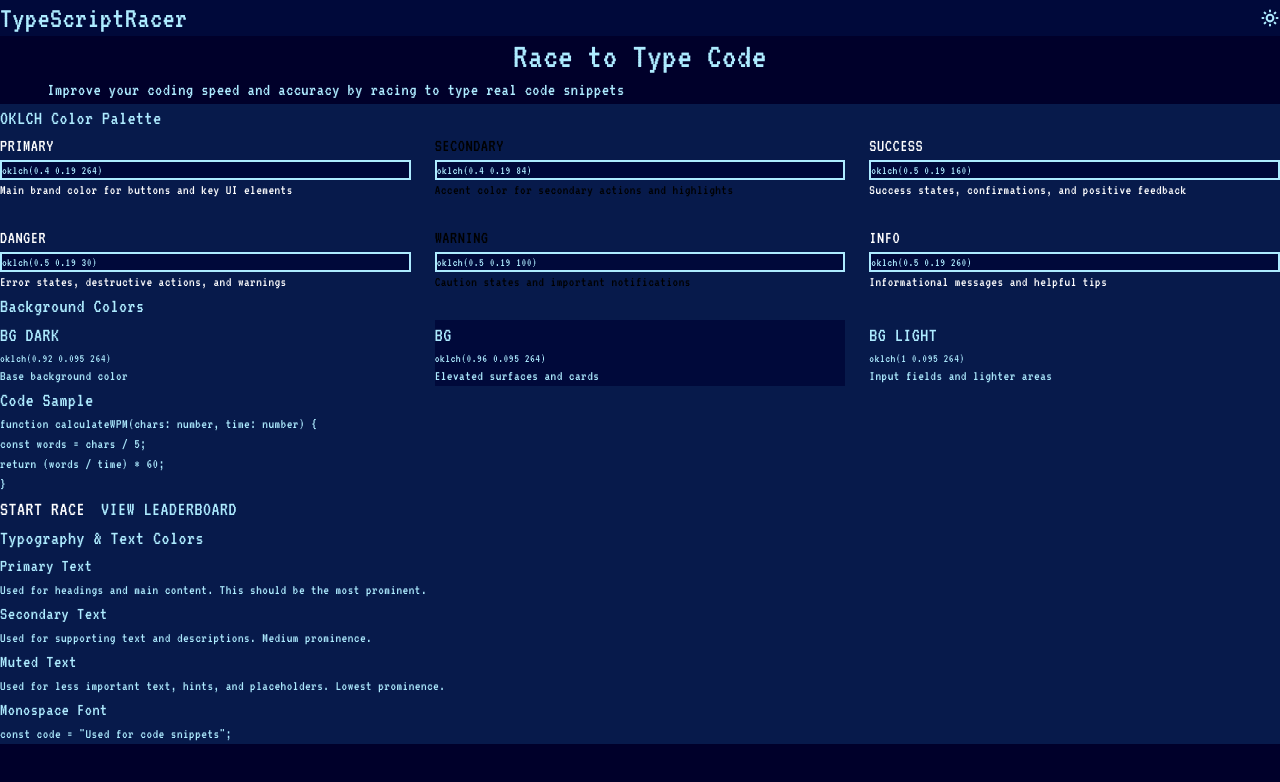
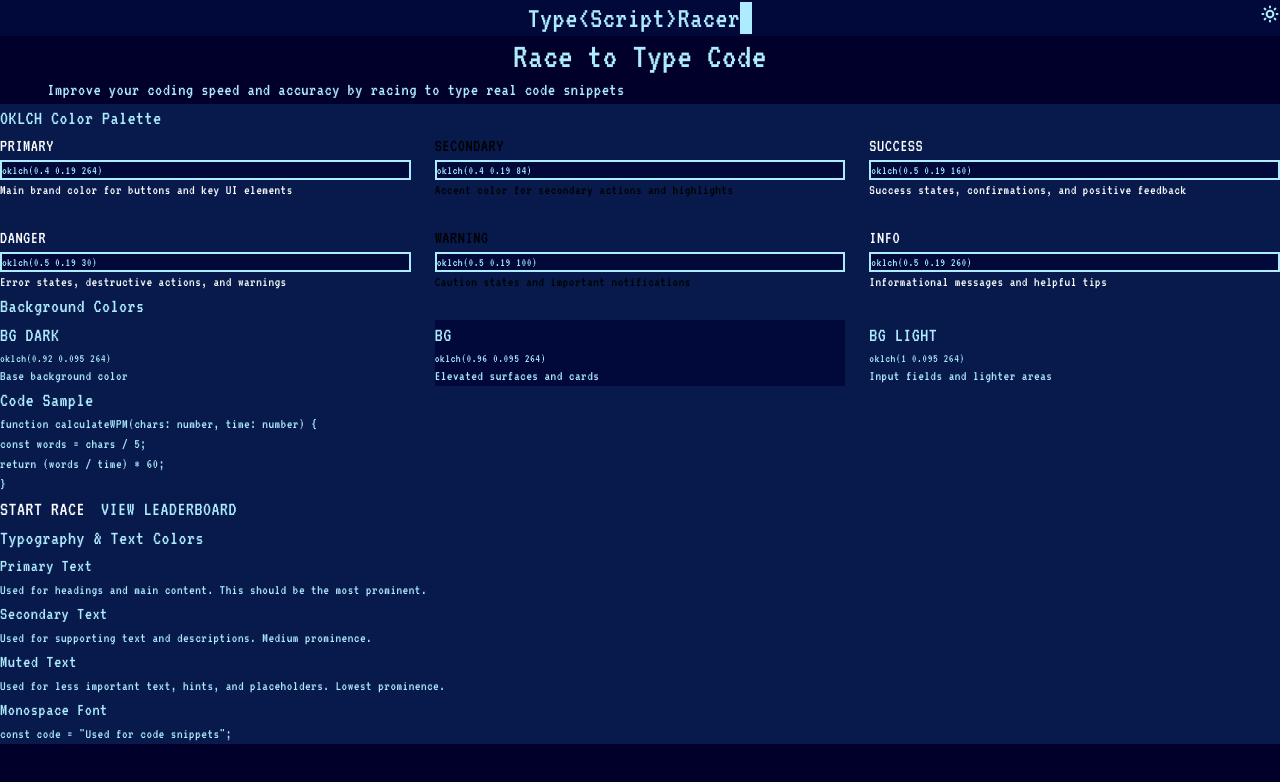
Before and after one commit to BenjaminStubina/TypeScriptRacer, a React (Vite) app in the folder TypeScriptRacer/: page / in a window 1280 px wide. Shown: the top 782 px of the page. Built offline with nearby package versions, Linux system fonts and the light colour scheme.

Commit message:
Add animation to the header

```diff
--- a/TypeScriptRacer/src/App.tsx
+++ b/TypeScriptRacer/src/App.tsx
@@ -1,18 +1,10 @@
 import './App.css'
-import { ThemeToggle } from './Components/ThemeToggle'
+import { Header } from './Components/Header'
 
 function App() {
   return (
       <div style={{backgroundColor: 'var(--bg-dark)'}} className="min-h-screen transition-colors duration-200">
-      {/* Header */}
-      <header style={{backgroundColor: 'var(--bg)'}} className="border-b-brutal border-text-primary px-6 py-4">
-        <div className="max-w-7xl mx-auto flex items-center justify-between">
-          <h1 className="text-3xl text-text-primary">
-            TypeScriptRacer
-          </h1>
-          <ThemeToggle />
-        </div>
-      </header>
+      <Header />
 
       {/* Main Content - Demo */}
       <main className="max-w-7xl mx-auto px-6 py-12">
--- /dev/null
+++ b/TypeScriptRacer/src/Components/Header.css
@@ -0,0 +1,13 @@
+/* Blinking Cursor Animation */
+@keyframes blink {
+  0%, 49% {
+    opacity: 1;
+  }
+  50%, 100% {
+    opacity: 0;
+  }
+}
+
+.animate-blink {
+  animation: blink 1s step-end infinite;
+}
--- a/TypeScriptRacer/src/Components/Header.tsx
+++ b/TypeScriptRacer/src/Components/Header.tsx
@@ -0,0 +1,148 @@
+import { ThemeToggle } from './ThemeToggle'
+import { useState, useEffect } from 'react'
+import './Header.css'
+
+export function Header() {
+  const fullText = 'Type<Script>Racer'
+  const typoText = 'Type<Scropt>Racer' // Typo: "Scropt" instead of "Script"
+  const typoPosition = 14 // Position where we stop typing after typo: "Type<Scropt>Ra"
+  const correctPosition = 7 // Position to backtrack to: "Type<Sc"
+
+  const [displayText, setDisplayText] = useState('')
+  const [isTyping, setIsTyping] = useState(true)
+  const [isPaused, setIsPaused] = useState(false)
+  const [isPausedAfterErase, setIsPausedAfterErase] = useState(false)
+  const [isFixingTypo, setIsFixingTypo] = useState(false)
+  const [isPausedAfterTypo, setIsPausedAfterTypo] = useState(false)
+  const [isTypingCorrection, setIsTypingCorrection] = useState(false)
+
+  useEffect(() => {
+    let timeout: number
+
+    if (isPaused) {
+      // Pause for 8 seconds when text is complete
+      timeout = setTimeout(() => {
+        setIsPaused(false)
+        setIsTyping(false)
+      }, 8000)
+    } else if (isPausedAfterErase) {
+      // Pause for 2 seconds after erasing before typing again
+      timeout = setTimeout(() => {
+        setIsPausedAfterErase(false)
+        setIsTyping(true)
+      }, 2000)
+    } else if (isPausedAfterTypo) {
+      // Pause briefly after making typo before fixing it
+      timeout = setTimeout(() => {
+        setIsPausedAfterTypo(false)
+        setIsFixingTypo(true)
+      }, 500)
+    } else if (isFixingTypo) {
+      // Erase back to correct position
+      if (displayText.length > correctPosition) {
+        timeout = setTimeout(() => {
+          setDisplayText(displayText.slice(0, -1))
+        }, 80) // Faster erase for fixing typo
+      } else {
+        setIsFixingTypo(false)
+        setIsTypingCorrection(true)
+      }
+    } else if (isTypingCorrection) {
+      // Type the correct version
+      if (displayText.length < fullText.length) {
+        timeout = setTimeout(() => {
+          setDisplayText(fullText.slice(0, displayText.length + 1))
+        }, 150)
+      } else {
+        setIsTypingCorrection(false)
+        setIsPaused(true)
+      }
+    } else if (isTyping) {
+      // Initial typing animation with typo
+      if (displayText.length < typoPosition) {
+        timeout = setTimeout(() => {
+          setDisplayText(typoText.slice(0, displayText.length + 1))
+        }, 150) // Type speed
+      } else {
+        setIsTyping(false)
+        setIsPausedAfterTypo(true)
+      }
+    } else {
+      // Erasing animation (final erase at end)
+      if (displayText.length > 0) {
+        timeout = setTimeout(() => {
+          setDisplayText(displayText.slice(0, -1))
+        }, 100) // Erase speed
+      } else {
+        setIsPausedAfterErase(true)
+      }
+    }
+
+    return () => clearTimeout(timeout)
+  }, [displayText, isTyping, isPaused, isPausedAfterErase, isFixingTypo, isPausedAfterTypo, isTypingCorrection, fullText, typoText, typoPosition, correctPosition])
+
+  // Parse the display text to identify the <Script> part and show typo underline
+  const renderText = () => {
+    // Check if we're in the typo state (after typing typo but before fixing)
+    const hasTypo = displayText.includes('<Scropt') && (isPausedAfterTypo || isFixingTypo)
+
+    const scriptStart = displayText.indexOf('<Script>')
+    const typoStart = displayText.indexOf('<Scropt')
+
+    if (hasTypo && typoStart !== -1) {
+      // Show typo with red underline
+      const beforeTypo = displayText.slice(0, typoStart)
+      const typoLength = Math.min(displayText.length - typoStart, 7) // '<Scropt'.length = 7
+      const typoPart = displayText.slice(typoStart, typoStart + typoLength)
+      const afterTypo = displayText.slice(typoStart + typoLength)
+
+      return (
+        <>
+          {beforeTypo}
+          <span className="text-primary font-bold" style={{ textDecoration: 'underline wavy', textDecorationColor: 'red', textDecorationThickness: '2px', textDecorationSkipInk: 'none' }}>
+            {typoPart}
+          </span>
+          {afterTypo}
+        </>
+      )
+    }
+
+    if (scriptStart === -1 || displayText.length <= scriptStart) {
+      // Haven't reached <Script> yet or already past it
+      return <>{displayText}</>
+    }
+
+    const beforeScript = displayText.slice(0, scriptStart)
+    const scriptPart = displayText.slice(scriptStart, scriptStart + 8) // '<Script>'
+    const afterScript = displayText.slice(scriptStart + 8)
+
+    return (
+      <>
+        {beforeScript}
+        <span className="text-primary font-bold">{scriptPart}</span>
+        {afterScript}
+      </>
+    )
+  }
+
+  return (
+    <header style={{backgroundColor: 'var(--bg)'}} className="border-b-brutal border-text-primary px-6 py-4">
+      <div className="max-w-7xl mx-auto flex items-center justify-center relative">
+        <h1 className="text-3xl text-text-primary flex items-center">
+          {renderText()}
+          <span
+            className="inline-block ml-1 animate-blink"
+            style={{
+              width: '12px',
+              height: '32px',
+              backgroundColor: 'var(--color-text-primary)'
+            }}
+          ></span>
+        </h1>
+        <div className="absolute right-0">
+          <ThemeToggle />
+        </div>
+      </div>
+    </header>
+  )
+}
--- a/TypeScriptRacer/tailwind.config.js
+++ b/TypeScriptRacer/tailwind.config.js
@@ -61,10 +61,15 @@ export default {
         pulse: {
           '0%, 100%': { opacity: '1' },
           '50%': { opacity: '0.5' },
+        },
+        blink: {
+          '0%, 49%': { opacity: '1' },
+          '50%, 100%': { opacity: '0' },
         }
       },
       animation: {
         'cursor-blink': 'pulse 1s cubic-bezier(0.4, 0, 0.6, 1) infinite',
+        'blink': 'blink 1s step-end infinite',
       }
     },
   },
```
